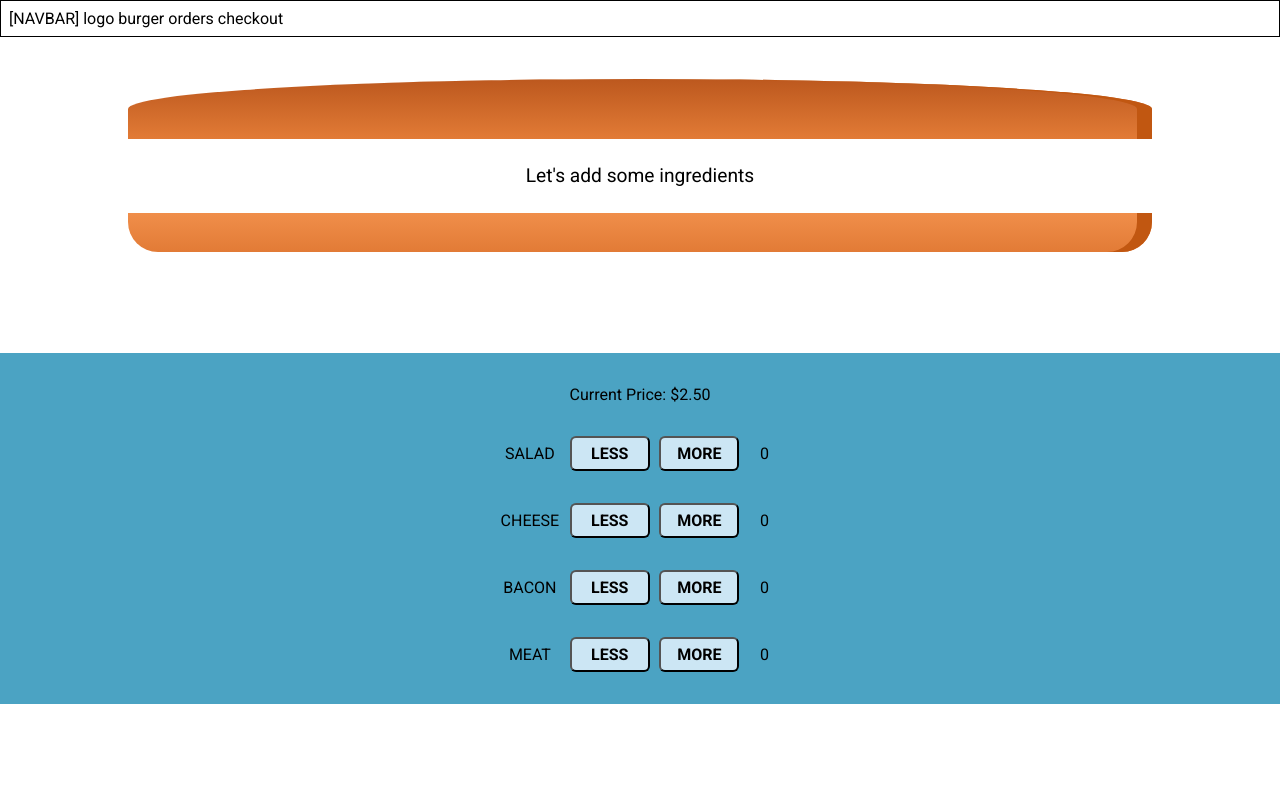
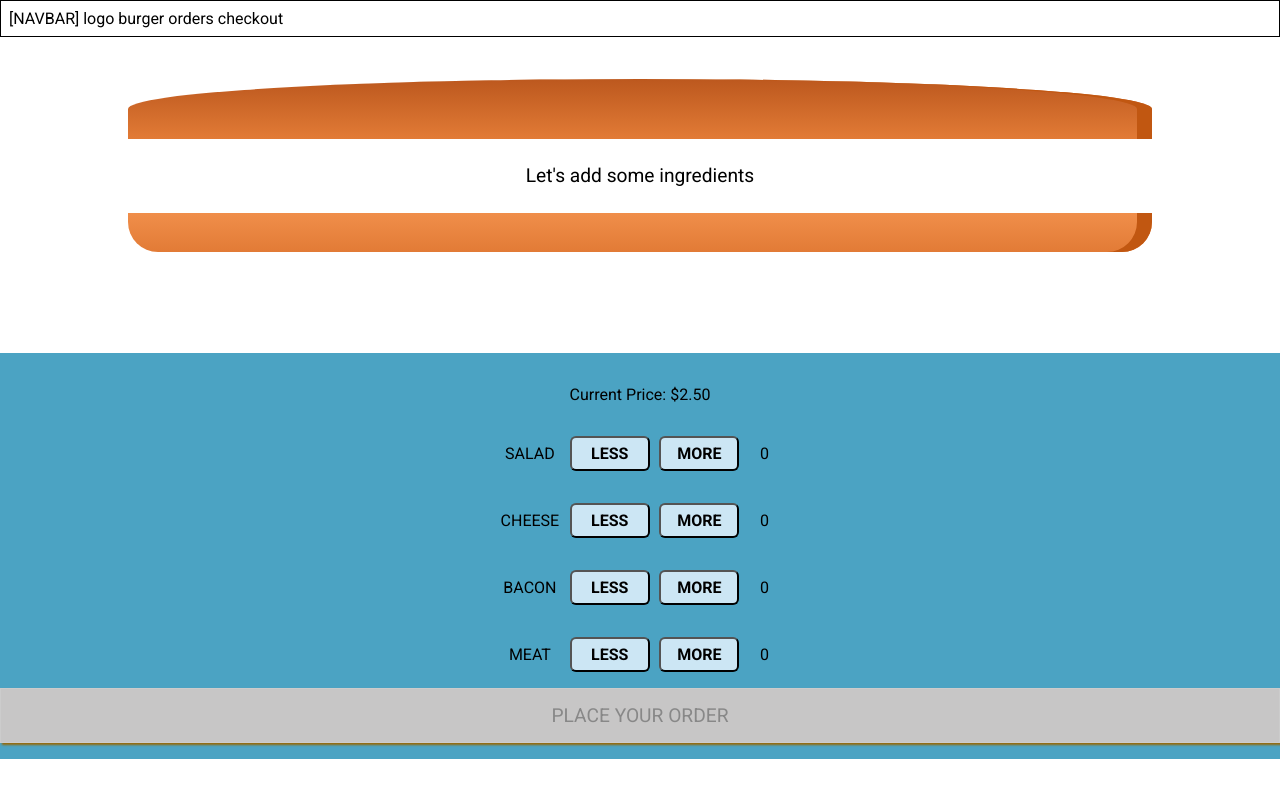
Before and after one commit to germancardenasm/burgerRestaurantOrderSystem, a React (Create React App) app: page / in a window 1280 px wide. Built offline with nearby package versions, Linux system fonts and the light colour scheme.

Commit message:
Add validation to enable the place Order Button

```diff
--- a/src/components/Burger/BuildControls/BuildControls.css
+++ b/src/components/Burger/BuildControls/BuildControls.css
@@ -6,3 +6,47 @@
     background-color: #4ba3c3;
     text-align: center;
 }
+
+.build_controls .order_button {
+    background-color: #DAD735;
+    outline: none;
+    cursor: pointer;
+    border: 1px solid #966909;
+    color: #966909;
+    font-family: inherit;
+    font-size: 1.2em;
+    padding: 15px 30px;
+    box-shadow: 2px 2px 2px #966909;
+}
+
+.build_controls .order_button:hover,
+.order_button:active {
+    background-color: #A0DB41;
+    border: 1px solid #966909;
+    color: #966909;
+}
+
+.build_controls .order_button:disabled {
+    background-color: #C7C6C6;
+    cursor: not-allowed;
+    border: 1px solid #ccc;
+    color: #888888;
+}
+
+.build_controls .order_button:not(:disabled) {
+    animation: enable 0.3s linear;
+}
+
+@keyframes enable {
+    0% {
+        transform: scale(1);
+    }
+
+    60% {
+        transform: scale(1.1);
+    }
+
+    100% {
+        transform: scale(1);
+    }
+}
--- a/src/components/Burger/BuildControls/BuildControls.js
+++ b/src/components/Burger/BuildControls/BuildControls.js
@@ -18,6 +18,9 @@ const BuildControls = props => {
     <div className="build_controls">
       <p>Current Price: ${props.price.toFixed(2)}</p>
       {controlsArray}
+      <button className="order_button" disabled={!props.purchaseAvailable}>
+        PLACE YOUR ORDER
+      </button>
     </div>
   );
 };
--- a/src/containers/BurgerBuilder/BurgerBuilder.js
+++ b/src/containers/BurgerBuilder/BurgerBuilder.js
@@ -13,28 +13,49 @@ export default class BurgerBuilder extends Component {
       bacon: 0,
       meat: 0
     },
-    price: 2.5
+    price: 2.5,
+    purchaseAvailable: false
   };
 
   addIngredients = e => {
-    this.setState((state, props) => ({
+    this.setState(
+      (state, props) => ({
         ingredients: {
           ...state.ingredients,
           [e]: state.ingredients[e] + 1
         },
         price: state.price + prices[e]
-    }));
+      }),
+      () => this.setPurchaseAvailability()
+    );
   };
 
   removeIngredients = e => {
     if (this.state.ingredients[e] === 0) return;
-    this.setState((state, props) => ({
+    this.setState(
+      (state, props) => ({
         ingredients: {
           ...state.ingredients,
           [e]: state.ingredients[e] - 1
         },
         price: state.price - prices[e]
-    }));
+      }),
+      () => this.setPurchaseAvailability()
+    );
+  };
+
+  setPurchaseAvailability = () => {
+    const ingredients = Object.keys(this.state.ingredients).reduce(
+      (acc, curr) => {
+        return acc + this.state.ingredients[curr];
+      },
+      0
+    );
+    if (ingredients) {
+      this.setState({ purchaseAvailable: true });
+    } else {
+      this.setState({ purchaseAvailable: false });
+    }
   };
 
   render() {
```
Lines whose indentation alone changed are shown as unchanged.
